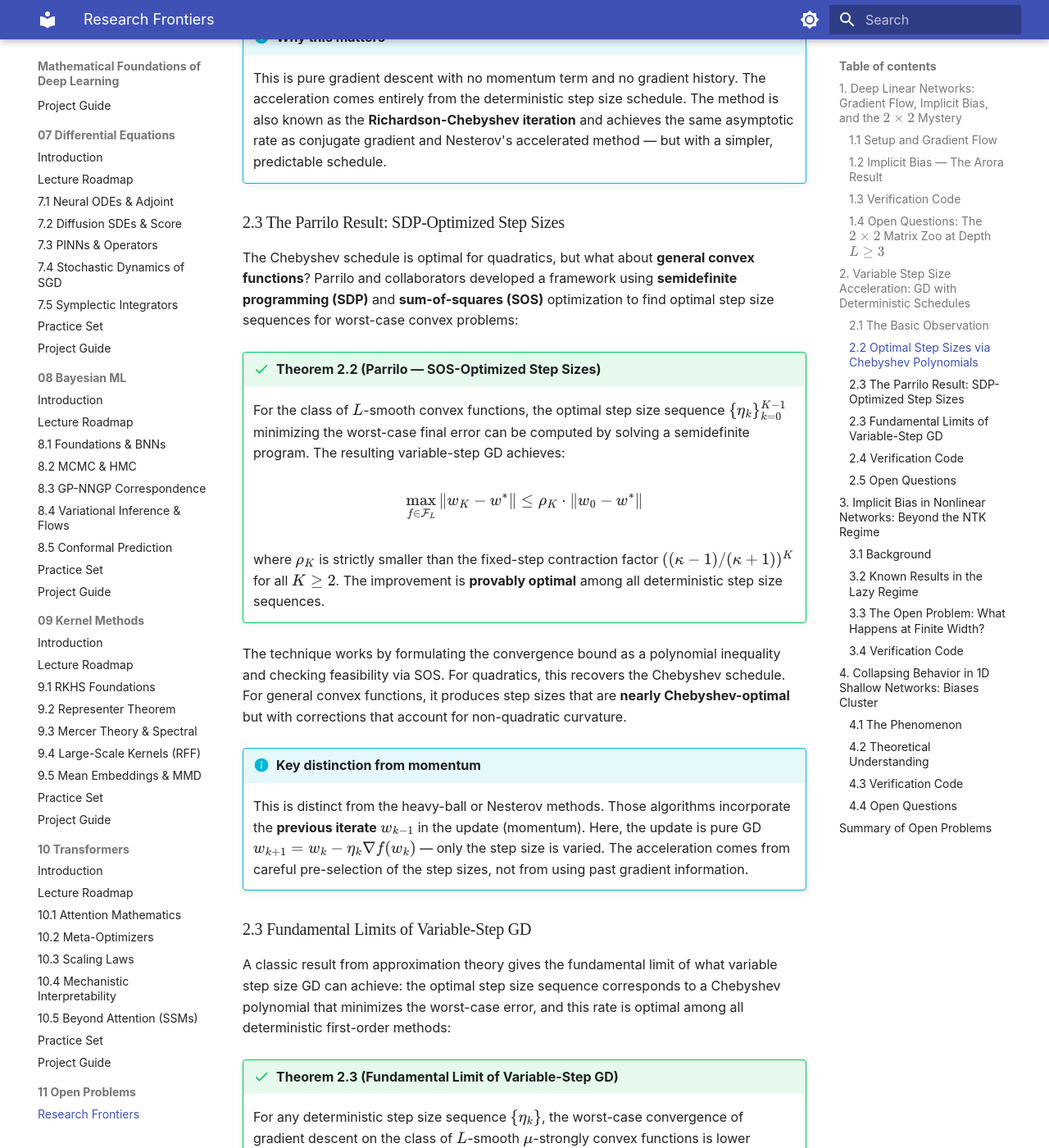
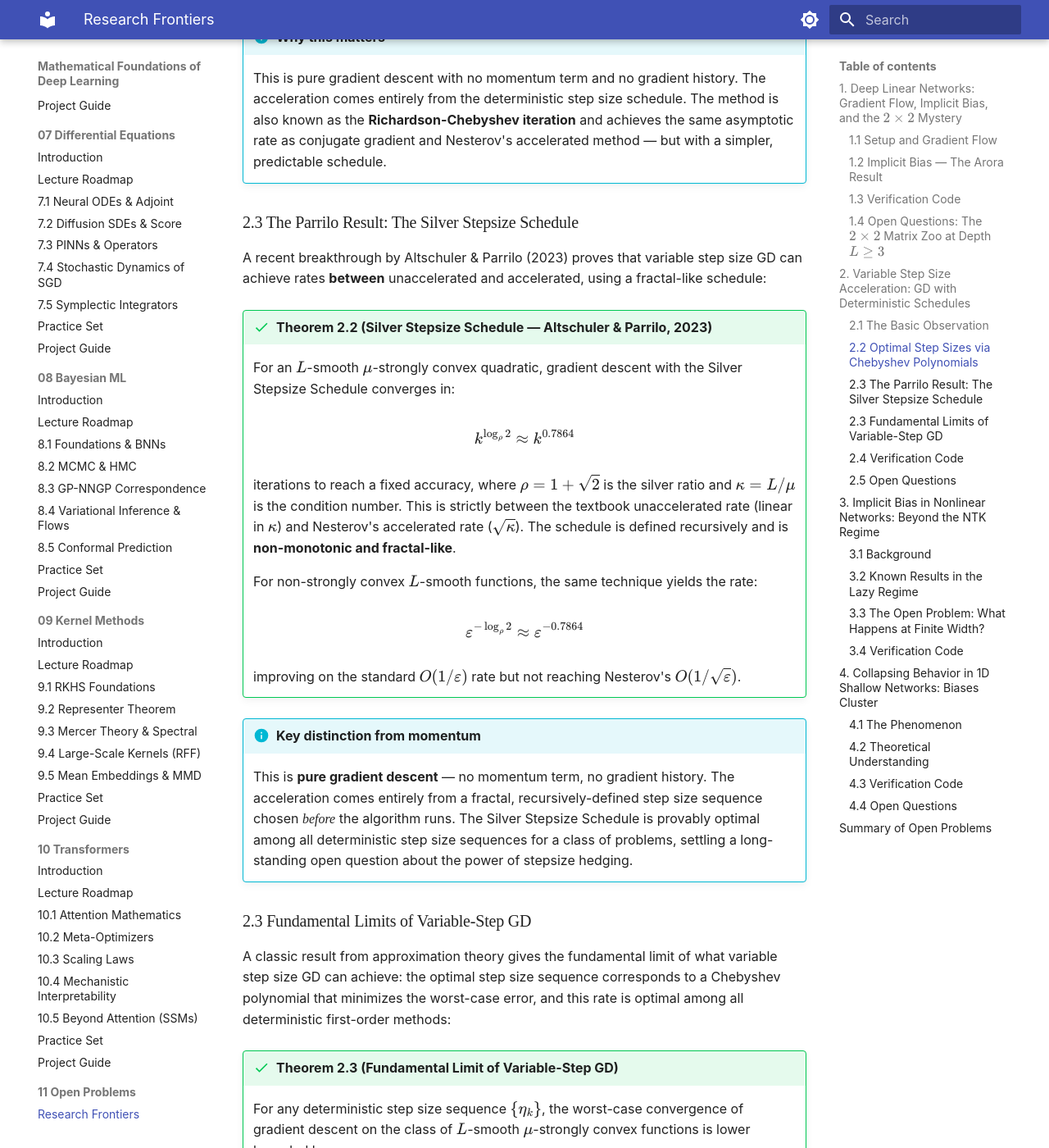
Before and after one commit to lowrank/rtg-mfdl, an MkDocs documentation site: the page built from docs/lectures/11-open-problems/README.md, in a window 1280 px wide and 1400 px high, scrolled down 7021 px. Shown: the whole window at 82% size. Built offline with MkDocs 1.6.1 and Material for MkDocs 9.7.7, drawn with Linux system fonts in a browser that asks for light colours; some web fonts are replaced; some of the changed text lies outside the part shown.

Commit message:
Add real Altschuler-Parrilo Silver Stepsize reference, update section 2 content

```diff
--- a/docs/lectures/11-open-problems/README.md
+++ b/docs/lectures/11-open-problems/README.md
@@ -238,23 +238,29 @@ The worst-case error is controlled by minimizing the maximum of the polynomial $
 !!! info "Why this matters"
     This is pure gradient descent with no momentum term and no gradient history. The acceleration comes entirely from the deterministic step size schedule. The method is also known as the **Richardson-Chebyshev iteration** and achieves the same asymptotic rate as conjugate gradient and Nesterov's accelerated method — but with a simpler, predictable schedule.
 
-### 2.3 The Parrilo Result: SDP-Optimized Step Sizes
+### 2.3 The Parrilo Result: The Silver Stepsize Schedule
 
-The Chebyshev schedule is optimal for quadratics, but what about **general convex functions**? Parrilo and collaborators developed a framework using **semidefinite programming (SDP)** and **sum-of-squares (SOS)** optimization to find optimal step size sequences for worst-case convex problems:
+A recent breakthrough by Altschuler & Parrilo (2023) proves that variable step size GD can achieve rates **between** unaccelerated and accelerated, using a fractal-like schedule:
 
-!!! success "Theorem 2.2 (Parrilo — SOS-Optimized Step Sizes)"
-    For the class of $L$-smooth convex functions, the optimal step size sequence $\{\eta_k\}_{k=0}^{K-1}$ minimizing the worst-case final error can be computed by solving a semidefinite program. The resulting variable-step GD achieves:
+!!! success "Theorem 2.2 (Silver Stepsize Schedule — Altschuler & Parrilo, 2023)"
+    For an $L$-smooth $\mu$-strongly convex quadratic, gradient descent with the Silver Stepsize Schedule converges in:
 
     $$
-    \max_{f \in \mathcal{F}_{L}} \|w_K - w^*\| \leq \rho_K \cdot \|w_0 - w^*\|
+    k^{\log_\rho 2} \approx k^{0.7864}
     $$
 
-    where $\rho_K$ is strictly smaller than the fixed-step contraction factor $((\kappa-1)/(\kappa+1))^K$ for all $K \ge 2$. The improvement is **provably optimal** among all deterministic step size sequences.
+    iterations to reach a fixed accuracy, where $\rho = 1 + \sqrt{2}$ is the silver ratio and $\kappa = L/\mu$ is the condition number. This is strictly between the textbook unaccelerated rate (linear in $\kappa$) and Nesterov's accelerated rate ($\sqrt{\kappa}$). The schedule is defined recursively and is **non-monotonic and fractal-like**.
 
-The technique works by formulating the convergence bound as a polynomial inequality and checking feasibility via SOS. For quadratics, this recovers the Chebyshev schedule. For general convex functions, it produces step sizes that are **nearly Chebyshev-optimal** but with corrections that account for non-quadratic curvature.
+    For non-strongly convex $L$-smooth functions, the same technique yields the rate:
+
+    $$
+    \varepsilon^{-\log_\rho 2} \approx \varepsilon^{-0.7864}
+    $$
+
+    improving on the standard $O(1/\varepsilon)$ rate but not reaching Nesterov's $O(1/\sqrt{\varepsilon})$.
 
 !!! info "Key distinction from momentum"
-    This is distinct from the heavy-ball or Nesterov methods. Those algorithms incorporate the **previous iterate** $w_{k-1}$ in the update (momentum). Here, the update is pure GD $w_{k+1} = w_k - \eta_k \nabla f(w_k)$ — only the step size is varied. The acceleration comes from careful pre-selection of the step sizes, not from using past gradient information.
+    This is **pure gradient descent** — no momentum term, no gradient history. The acceleration comes entirely from a fractal, recursively-defined step size sequence chosen *before* the algorithm runs. The Silver Stepsize Schedule is provably optimal among all deterministic step size sequences for a class of problems, settling a long-standing open question about the power of stepsize hedging.
 
 ### 2.3 Fundamental Limits of Variable-Step GD
 
@@ -344,6 +350,7 @@ plt.grid(True)
 - Nemirovski, A., & Yudin, D. (1983). *Problem Complexity and Method Efficiency in Optimization*. Wiley.
 - Nesterov, Y. (2004). *Introductory Lectures on Convex Optimization*. Springer.
 - Golub, G. H., & Van Loan, C. F. (2013). *Matrix Computations* (4th ed.). Johns Hopkins University Press. [See Chapter 10 on Chebyshev acceleration for linear systems.]
+- Altschuler, J. M., & Parrilo, P. A. (2023). Acceleration by stepsize hedging I: Multi-step descent and the silver stepsize schedule. *Journal of the ACM*, 72(2), 1–38. arXiv:2309.07879.
 
 ---
 
```
